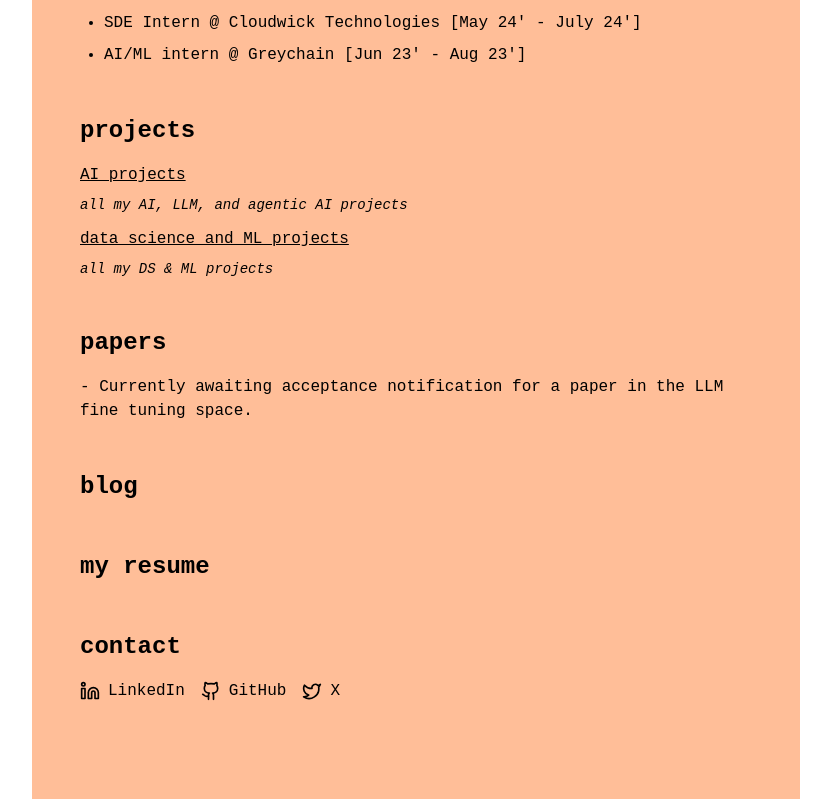
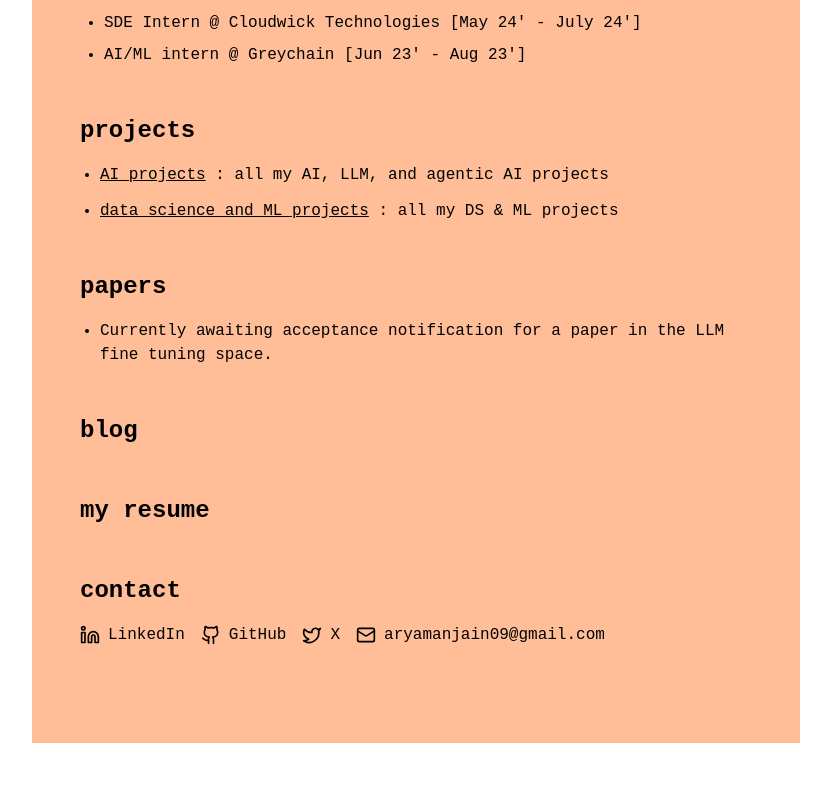
Before and after one commit to aryamanjain09/aryaman-portfolio, a React (Vite) app: page / in a window 1280 px wide. Shown: the part 325-1124 px from the top of the page, without its empty margins (224-1055 px from the left). After the commit the page ends 1068 px from the top, so only its background shows below. Built offline with nearby package versions, Linux system fonts and the light colour scheme.

Commit message:
Refactor project and paper sections
- Updated project section to display descriptions inline.
- Added round bullet points to project links.
- Replaced hyphens with round bullets in the papers section.
- Added email address to contact section.

```diff
--- a/src/components/Contact.tsx
+++ b/src/components/Contact.tsx
@@ -1,12 +1,12 @@
 
 import React from 'react';
-import { Github, Linkedin, Twitter } from 'lucide-react';
+import { Github, Linkedin, Twitter, Mail } from 'lucide-react';
 
 const Contact = () => {
   return (
     <section className="mb-12">
       <h2 className="text-2xl font-bold mb-4">contact</h2>
-      <div className="flex space-x-4">
+      <div className="flex flex-wrap gap-4">
         <a
           href="https://www.linkedin.com/in/aryaman-jain-/"
           target="_blank"
@@ -34,6 +34,13 @@ const Contact = () => {
           <Twitter size={20} />
           <span>X</span>
         </a>
+        <a
+          href="mailto:aryamanjain09@gmail.com"
+          className="flex items-center space-x-2 hover:underline"
+        >
+          <Mail size={20} />
+          <span>aryamanjain09@gmail.com</span>
+        </a>
       </div>
     </section>
   );
--- a/src/components/Papers.tsx
+++ b/src/components/Papers.tsx
@@ -5,9 +5,9 @@ const Papers = () => {
   return (
     <section className="mb-12">
       <h2 className="text-2xl font-bold mb-4">papers</h2>
-      <div className="mb-4">
-        <p>- Currently awaiting acceptance notification for a paper in the LLM fine tuning space.</p>
-      </div>
+      <ul className="list-disc pl-5">
+        <li>Currently awaiting acceptance notification for a paper in the LLM fine tuning space.</li>
+      </ul>
     </section>
   );
 };
--- a/src/components/Projects.tsx
+++ b/src/components/Projects.tsx
@@ -7,19 +7,21 @@ const Projects = () => {
     <section className="mb-12">
       <h2 className="text-2xl font-bold mb-4">projects</h2>
 
-      <div className="mb-3">
-        <Link to="/serious-projects" className="block mb-2 underline">
-          AI projects
-        </Link>
-        <p className="text-sm italic">all my AI, LLM, and agentic AI projects</p>
-      </div>
+      <ul className="list-disc pl-5">
+        <li className="mb-3">
+          <Link to="/serious-projects" className="underline">
+            AI projects
+          </Link>
+          {" : all my AI, LLM, and agentic AI projects"}
+        </li>
 
-      <div>
-        <Link to="/fun-projects" className="block mb-2 underline">
-          data science and ML projects
-        </Link>
-        <p className="text-sm italic">all my DS & ML projects</p>
-      </div>
+        <li>
+          <Link to="/fun-projects" className="underline">
+            data science and ML projects
+          </Link>
+          {" : all my DS & ML projects"}
+        </li>
+      </ul>
     </section>
   );
 };
```
